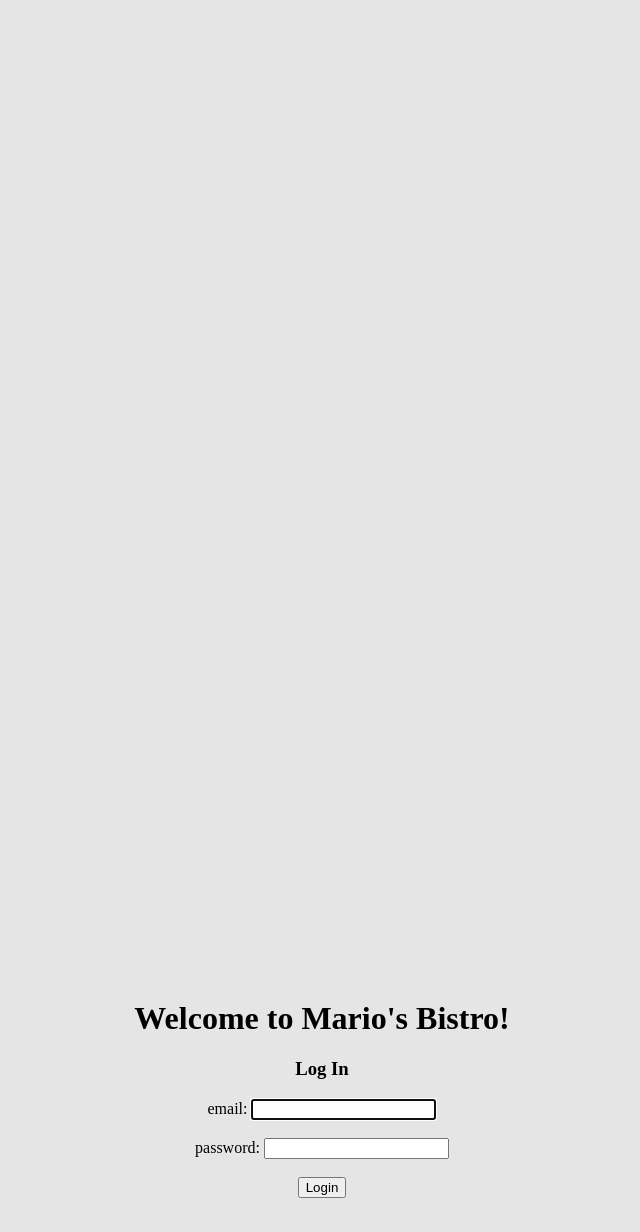
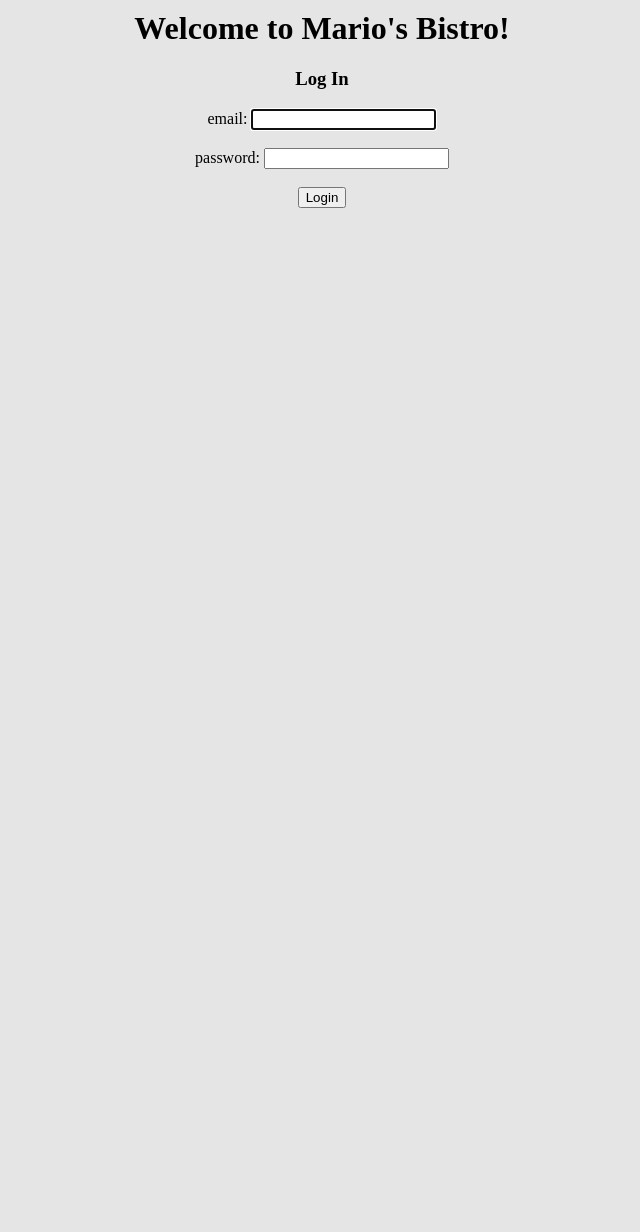
Before and after one commit to rab85714/Project1, a PHP site: page /login.php in a window 1280 px wide. Shown: the whole page, without its empty margins (318-958 px from the left). After the commit the page ends 208 px from the top, so only its background shows below. Run offline with PHP 8.4, Linux system fonts and the light colour scheme.

Commit message:
Update login.php

```diff
--- a/login.php
+++ b/login.php
@@ -11,7 +11,7 @@
       text-align: center;
     }
     form h1 {
-      margin-top: 1000px;
+      margin-top: 10px;
     }
 
   </style>
```
